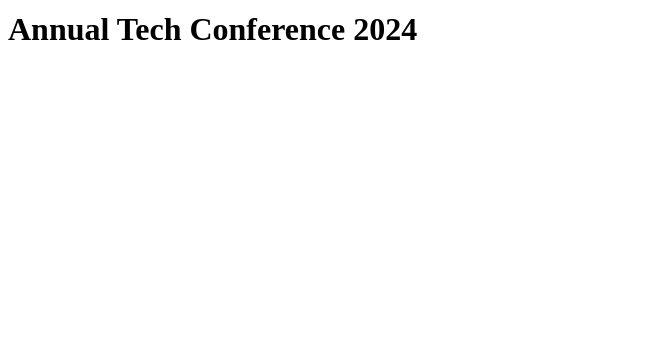
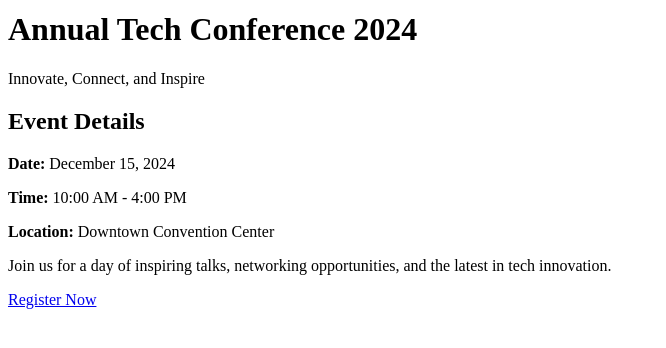
Before and after one commit to ShIreen66/Prompt-26, a plain HTML site: page index.html in a window 1280 px wide. Shown: the part 322-670 px from the top of the page, without its empty margins (0-666 px from the left). Drawn offline with Linux system fonts and the light colour scheme.

Commit message:
paragraph

```diff
--- a/index.html
+++ b/index.html
@@ -13,8 +13,18 @@
       <div class="flyer-header">
          <img src="https://encrypted-tbn0.gstatic.com/images?q=tbn:ANd9GcQnw0KwDEX8V05-F9z3DmQPDtQCJ3iOLdnCZw&s" alt="no data">
          <h1>Annual Tech Conference 2024</h1>
+         <p>Innovate, Connect, and Inspire</p>
+      </div>
 
+      <div class="flyer-details">
+         <h2>Event Details</h2>
+         <p><strong>Date:</strong> December 15, 2024</p>
+         <p><strong>Time:</strong> 10:00 AM - 4:00 PM</p>
+         <p><strong>Location:</strong> Downtown Convention Center</p>
+         <p>Join us for a day of inspiring talks, networking opportunities, and the latest in tech innovation.</p>
+         <a href="#register" class="cta-button">Register Now</a>
       </div>
+
    </div>
  </body>
  </html>
```
